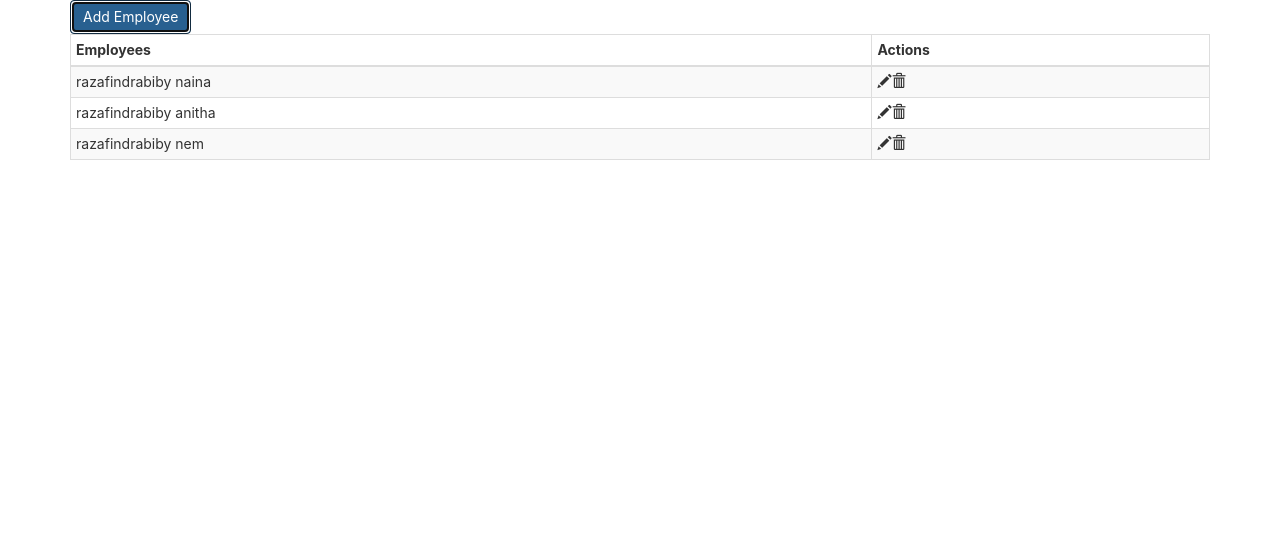
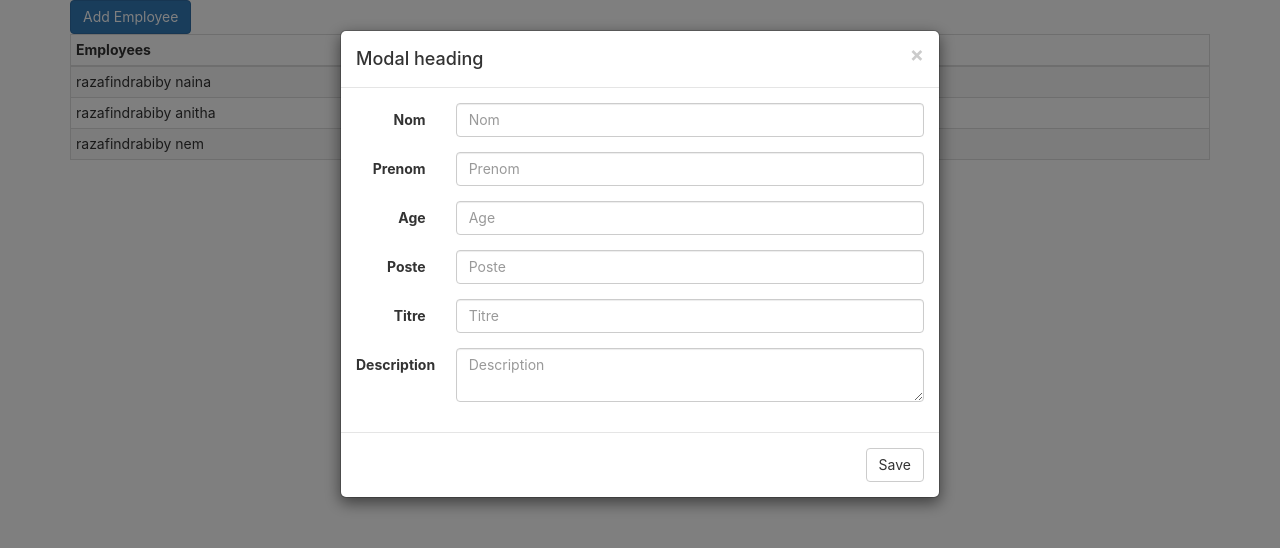
Before and after one commit to nainarazz/graphql-project, a React (Create React App) app in the folder client/: page / in a window 1280 px wide. Both pictures are taken after a click on the button "Add Employee". Shown: the top 548 px of the page. Built offline with nearby package versions, Linux system fonts and the light colour scheme.

Commit message:
created employee form

```diff
--- /dev/null
+++ b/client/src/components/EmplooyeeForm.js
@@ -0,0 +1,74 @@
+import React from 'react';
+import {
+    FormGroup,
+    ControlLabel,
+    FormControl,
+    Col,
+    Form,
+} from 'react-bootstrap';
+
+const employeeForm = (
+    <Form horizontal>
+        <FormGroup controlId="formHorizontalNom">
+            <Col componentClass={ControlLabel} sm={2}>
+                Nom
+            </Col>
+
+            <Col sm={10}>
+                <FormControl type="text" placeholder="Nom" />
+            </Col>
+        </FormGroup>
+
+        <FormGroup controlId="formHorizontalPrenom">
+            <Col componentClass={ControlLabel} sm={2}>
+                Prenom
+            </Col>
+
+            <Col sm={10}>
+                <FormControl type="text" placeholder="Prenom" />
+            </Col>
+        </FormGroup>
+
+        <FormGroup controlId="formHorizontalAge">
+            <Col componentClass={ControlLabel} sm={2}>
+                Age
+            </Col>
+
+            <Col sm={10}>
+                <FormControl type="text" placeholder="Age" />
+            </Col>
+        </FormGroup>
+
+        <FormGroup controlId="formHorizontalPoste">
+            <Col componentClass={ControlLabel} sm={2}>
+                Poste
+            </Col>
+
+            <Col sm={10}>
+                <FormControl type="text" placeholder="Poste" />
+            </Col>
+        </FormGroup>
+
+        <FormGroup controlId="formHorizontalTitre">
+            <Col componentClass={ControlLabel} sm={2}>
+                Titre
+            </Col>
+
+            <Col sm={10}>
+                <FormControl type="text" placeholder="Titre" />
+            </Col>
+        </FormGroup>
+
+        <FormGroup controlId="formHorizontalDescription">
+            <Col componentClass={ControlLabel} sm={2}>
+                Description
+            </Col>
+
+            <Col sm={10}>
+                <FormControl componentClass="textarea" placeholder="Description" />
+            </Col>
+        </FormGroup>
+    </Form>
+);
+
+export default employeeForm;
--- a/client/src/components/EmployeeList.js
+++ b/client/src/components/EmployeeList.js
@@ -2,6 +2,7 @@ import React, { Component } from 'react';
 import {
   Table, Button, Grid,
 } from 'react-bootstrap';
+import ModalInput from './ModalInput';
 
 const data = [
   {
@@ -16,7 +17,21 @@ const data = [
 ];
 
 class EmployeeList extends Component {
-  static displayEmployees() {
+  state = {
+    showModal: false
+  }
+
+  handleClose = () => {
+    console.log("close");
+    this.setState({ showModal: false });
+  }
+
+  handleShow = () => {
+    console.log("clicked");
+    this.setState({ showModal: true });
+  }
+
+  displayEmployees() {
     // will be changed later to data from db
     const employees = data;
 
@@ -33,7 +48,7 @@ class EmployeeList extends Component {
     return (
       <div>
         <Grid>
-          <Button bsStyle="primary">Add Employee</Button>
+          <Button bsStyle="primary" onClick={this.handleShow}>Add Employee</Button>
           <Table striped bordered condensed hover>
             <thead>
               <tr>
@@ -53,7 +68,8 @@ class EmployeeList extends Component {
   render() {
     return (
       <div>
-        {EmployeeList.displayEmployees()}
+        {this.displayEmployees()}
+        <ModalInput show={this.state.showModal} onHide={this.handleClose} />
       </div>
     );
   }
--- /dev/null
+++ b/client/src/components/ModalInput.js
@@ -0,0 +1,28 @@
+import React, { Component } from 'react';
+import {
+    Modal,
+    Button,
+} from 'react-bootstrap';
+import EmployeeForm from './EmplooyeeForm';
+
+class CustomModal extends Component {
+    render() {
+        return (
+            <div>
+                <Modal show={this.props.show} onHide={this.props.onHide}>
+                    <Modal.Header closeButton>
+                        <Modal.Title>Modal heading</Modal.Title>
+                    </Modal.Header>
+                    <Modal.Body>
+                        {EmployeeForm}
+                    </Modal.Body>
+                    <Modal.Footer>
+                        <Button onClick={this.props.onHide}>Save</Button>
+                    </Modal.Footer>
+                </Modal>
+            </div>
+        );
+    }
+}
+
+export default CustomModal;
```
Also changed, not shown: client/src/components/ModalInfo.js (added).
